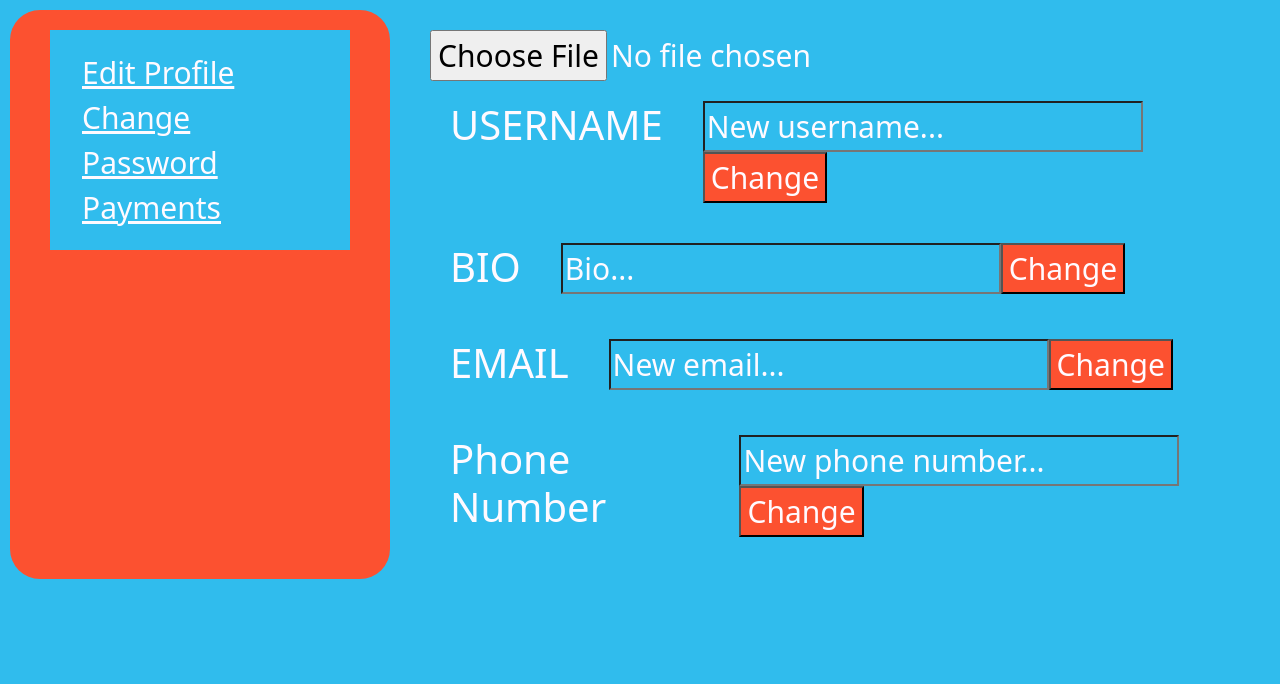
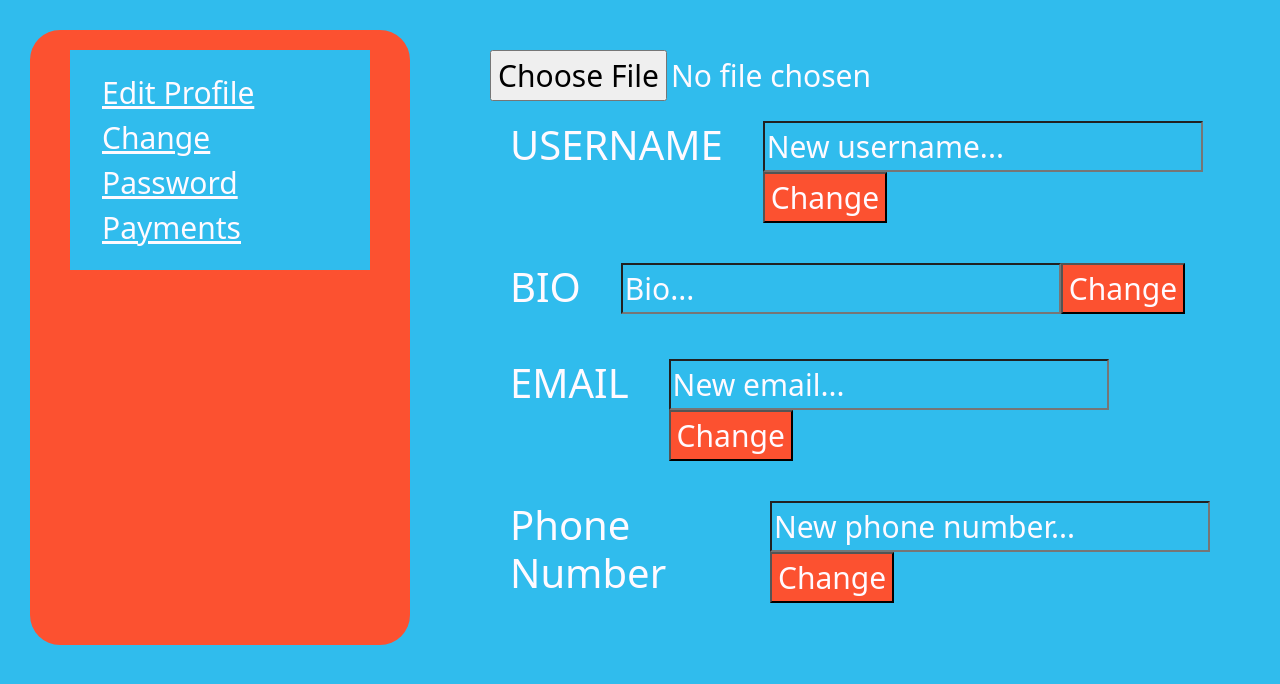
Before and after one commit to jackwillis517/Hungry, a React (Create React App) app in the folder frontend/: page /AccountPage in a window 1280 px wide. Shown: the top 684 px of the page. Built offline with nearby package versions, Linux system fonts and the light colour scheme.

Commit message:
update
organizing account page

```diff
--- a/frontend/src/pages/AccountPage.css
+++ b/frontend/src/pages/AccountPage.css
@@ -29,12 +29,10 @@ ul {
   a:visited {
     color: #fffaff;
     background-color: transparent;
-    text-decoration: none;
   }
 
   a:hover {
     background-color: transparent;
-    text-decoration: underline;
   }
 
   .flex-container {
@@ -44,7 +42,7 @@ ul {
   }
 
   .flex-container > div {
-    margin: 10px;
+    margin: 30px;
     padding: 20px;
     font-size: 30px;
   }
@@ -52,7 +50,6 @@ ul {
   .edit-profile{
     flex-basis: 100px;
 	flex-grow: 4;
-    justify-content: flex-end;
 }
 
 .edit-username, .edit-bio, .edit-email, .edit-number {
@@ -78,10 +75,6 @@ ul {
     color: #fffaff;
   }
 
-  ::-ms-input-placeholder { /* Microsoft Edge */
-    color: #fffaff;
-  }
-
   .button{
       color: #fffaff;
       background-color: #fc5130;
```
Also changed, not shown: frontend/src/pages/AccountPage.js (+0 -17 lines).
